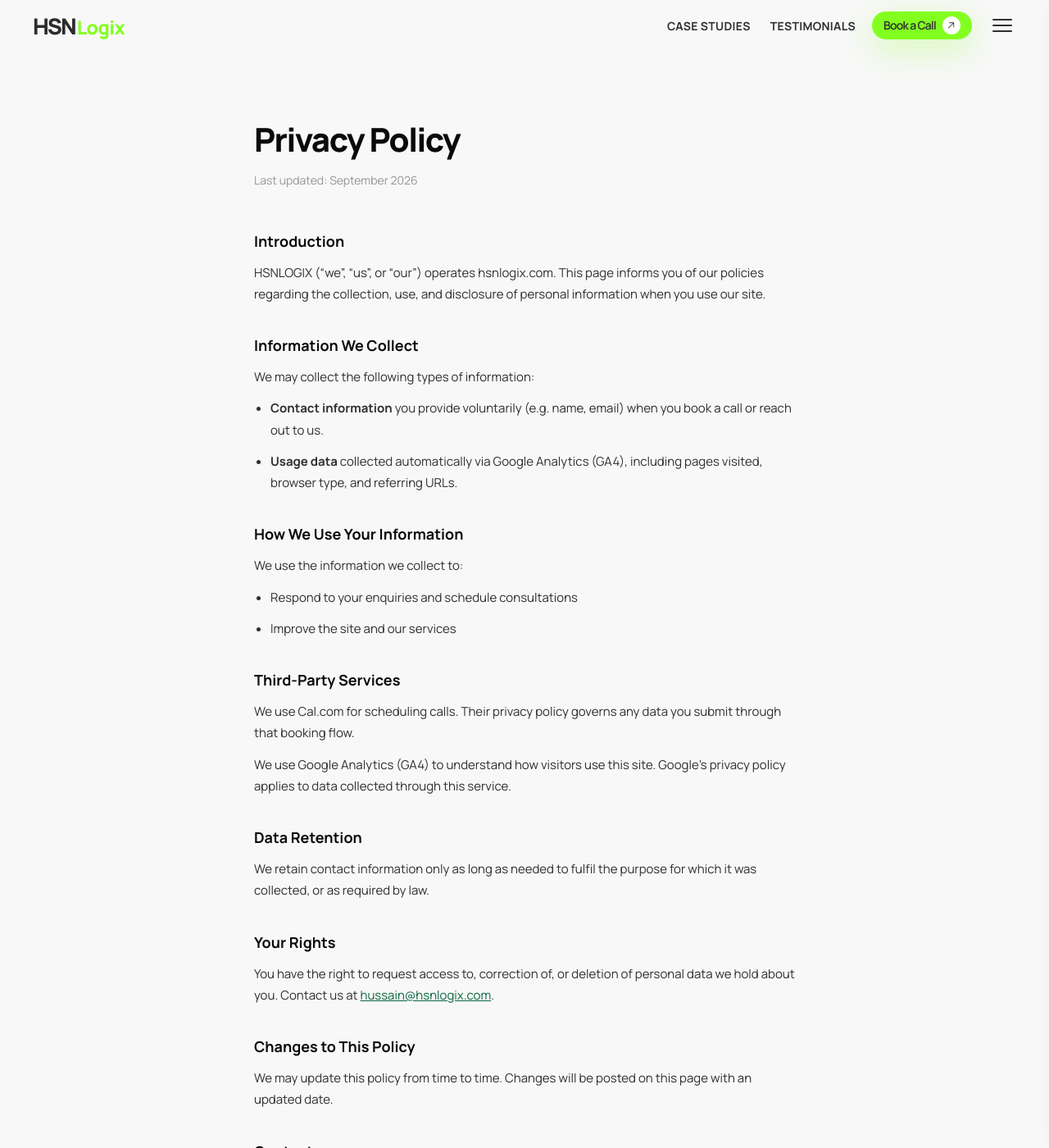
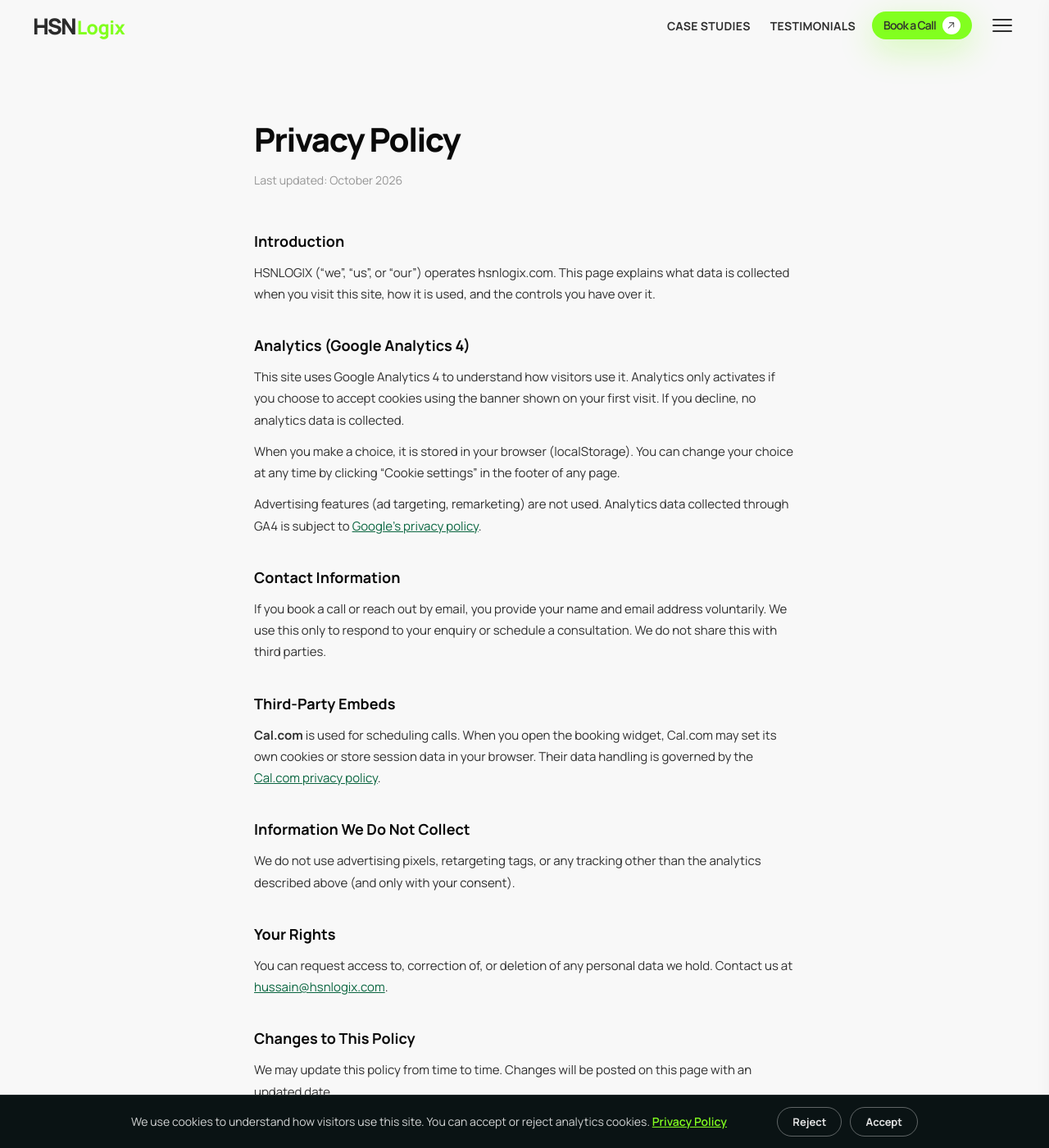
Before and after one commit to gr8ahmad/hsnlogix, a Jekyll site: the page built from privacy-policy.md, in a window 1280 px wide and 1400 px high. Shown: the whole window at 82% size. Built offline with Jekyll 4.4.1, drawn with Linux system fonts in a browser that asks for light colours; a script that is not in the unit is left out.

Commit message:
Phase 16: analytics consent mode v2, staging gate, cookie banner
Analytics include (_includes/analytics.html):
- Centralise GA4 loading into one include used by default.html,
  team-profile.html and index.html (removes three inline snippets)
- Set Consent Mode v2 defaults (all four storage types denied) before
  any gtag('config') call; wait_for_update:500
- Restore returning-visitor choice from localStorage (hsn_consent)
  via gtag('consent','update') before the first pageview
- Gate GA4 script loading behind hostname check: only loads on
  hsnlogix.com / www.hsnlogix.com; staging traffic (gr8ahmad.github.io)
  never reaches the GA4 property

Tracking script (hsnlogix-tracking.js):
- Wrap all event listeners in initTracking(); run immediately if
  hsn_consent === 'granted', otherwise wait for the hsn_consent_update
  custom event dispatched by the banner on Accept
- Removes all console.log calls (clean production build)

Cookie banner (_includes/cookie-consent.html + style-additions.css):
- Fixed bottom bar with dark surface, lime accent, equal-weight Accept
  and Reject buttons (no dark-pattern emphasis)
- Shows only when hsn_consent is not set in localStorage
- On choice: writes localStorage (try/catch), calls
  gtag('consent','update'), dispatches hsn_consent_update custom event,
  hides banner
- role="region" aria-label="Cookie consent", keyboard operable,
  :focus-visible outline, prefers-reduced-motion guard, WCAG AA contrast
- Included in all three layouts/pages

Footer (footer.html): add Cookie settings button in legal bar
(clears hsn_consent, re-shows banner); styled as footer-legal__link

Privacy policy (privacy-policy.md): rewrite to accurately describe
consent-gated analytics, localStorage choice storage, Cookie settings
control, no advertising features, Cal.com embed note with policy link;
remove vague retention language; update date to October 2026

Co-Authored-By: Claude Sonnet 4.6 <noreply@anthropic.com>
Claude-Session: https://claude.ai/code/session_015dfU2K8V8wNbXDRK3bceSx

```diff
--- /dev/null
+++ b/_includes/analytics.html
@@ -0,0 +1,31 @@
+<!-- Analytics: Consent Mode v2 defaults + GA4 (production only) -->
+<script>
+  window.dataLayer = window.dataLayer || [];
+  function gtag(){dataLayer.push(arguments);}
+  gtag('consent','default',{
+    ad_storage:'denied',
+    ad_user_data:'denied',
+    ad_personalization:'denied',
+    analytics_storage:'denied',
+    wait_for_update:500
+  });
+  try {
+    var _hsn_c = localStorage.getItem('hsn_consent');
+    if (_hsn_c === 'granted' || _hsn_c === 'denied') {
+      gtag('consent','update',{
+        analytics_storage: _hsn_c,
+        ad_storage: 'denied',
+        ad_user_data: 'denied',
+        ad_personalization: 'denied'
+      });
+    }
+  } catch(e) {}
+  if (location.hostname === 'hsnlogix.com' || location.hostname === 'www.hsnlogix.com') {
+    var _ga4s = document.createElement('script');
+    _ga4s.async = true;
+    _ga4s.src = 'https://www.googletagmanager.com/gtag/js?id=G-2XBBSKSGBJ';
+    document.head.appendChild(_ga4s);
+    gtag('js', new Date());
+    gtag('config', 'G-2XBBSKSGBJ');
+  }
+</script>
--- /dev/null
+++ b/_includes/cookie-consent.html
@@ -0,0 +1,71 @@
+<!-- Cookie consent banner -->
+<div id="hsn-cookie-banner" class="hsn-cookie-banner" role="region" aria-label="Cookie consent" hidden>
+  <div class="hsn-cookie-banner__inner">
+    <p class="hsn-cookie-banner__text">
+      We use cookies to understand how visitors use this site. You can accept or reject analytics cookies.
+      <a href="{{ '/privacy-policy/' | relative_url }}" class="hsn-cookie-banner__link">Privacy Policy</a>
+    </p>
+    <div class="hsn-cookie-banner__actions">
+      <button type="button" id="hsn-cookie-reject" class="hsn-cookie-banner__btn">Reject</button>
+      <button type="button" id="hsn-cookie-accept" class="hsn-cookie-banner__btn hsn-cookie-banner__btn--accept">Accept</button>
+    </div>
+  </div>
+</div>
+<script>
+(function () {
+  var banner = document.getElementById('hsn-cookie-banner');
+
+  function showBanner() {
+    if (banner) banner.removeAttribute('hidden');
+  }
+
+  function hideBanner() {
+    if (banner) banner.setAttribute('hidden', '');
+  }
+
+  function handleChoice(choice) {
+    try { localStorage.setItem('hsn_consent', choice); } catch(e) {}
+    if (typeof gtag === 'function') {
+      gtag('consent', 'update', {
+        analytics_storage: choice,
+        ad_storage: 'denied',
+        ad_user_data: 'denied',
+        ad_personalization: 'denied'
+      });
+    }
+    document.dispatchEvent(new CustomEvent('hsn_consent_update', {
+      detail: { analytics_storage: choice }
+    }));
+    hideBanner();
+  }
+
+  var savedConsent = null;
+  try { savedConsent = localStorage.getItem('hsn_consent'); } catch(e) {}
+  if (!savedConsent) {
+    showBanner();
+  }
+
+  var acceptBtn = document.getElementById('hsn-cookie-accept');
+  var rejectBtn = document.getElementById('hsn-cookie-reject');
+  if (acceptBtn) acceptBtn.addEventListener('click', function () { handleChoice('granted'); });
+  if (rejectBtn) rejectBtn.addEventListener('click', function () { handleChoice('denied'); });
+
+  var settingsBtn = document.getElementById('hsn-cookie-settings');
+  if (settingsBtn) {
+    settingsBtn.addEventListener('click', function () {
+      try { localStorage.removeItem('hsn_consent'); } catch(e) {}
+      showBanner();
+    });
+  } else {
+    document.addEventListener('DOMContentLoaded', function () {
+      var btn = document.getElementById('hsn-cookie-settings');
+      if (btn) {
+        btn.addEventListener('click', function () {
+          try { localStorage.removeItem('hsn_consent'); } catch(e) {}
+          showBanner();
+        });
+      }
+    });
+  }
+})();
+</script>
--- a/_includes/footer.html
+++ b/_includes/footer.html
@@ -92,6 +92,7 @@
       <div class="footer-legal">
         <a href="{{ '/privacy-policy/' | relative_url }}" class="footer-legal__link">Privacy Policy</a>
         <a href="{{ '/terms-of-service/' | relative_url }}" class="footer-legal__link">Terms of Service</a>
+        <button type="button" id="hsn-cookie-settings" class="footer-legal__link">Cookie settings</button>
       </div>
     </div>
   </div>
--- a/_layouts/default.html
+++ b/_layouts/default.html
@@ -121,6 +114,7 @@
 
 
   {% include footer.html %}
+  {% include cookie-consent.html %}
 
   <script>
 // Off-canvas nav drawer (slides in from the right)
--- a/hsnlogix-tracking.js
+++ b/hsnlogix-tracking.js
@@ -1,17 +1,16 @@
 // ========================================
 // HSNLogix GA4 Event Tracking
-// Add this script before </body> in index.html
 // ========================================
 
 document.addEventListener('DOMContentLoaded', function() {
 
+    function initTracking() {
+
         // ----------------------------------------
         // 1. UPWORK PROFILE CLICKS (Primary Conversion)
         // ----------------------------------------
-    // Tracks ALL links going to your Upwork profile
         document.querySelectorAll('a[href*="upwork.com/freelancers"]').forEach(function(link) {
             link.addEventListener('click', function() {
-            // Determine which section the click came from
                 var location = 'unknown';
                 if (this.closest('.profile-section') || this.closest('.profile-info')) {
                     location = 'header-profile';
@@ -24,8 +23,6 @@ document.addEventListener('DOMContentLoaded', function() {
                     'event_label': location,
                     'link_url': this.href
                 });
-
-            console.log('[HSNLogix Tracking] Upwork click from:', location);
             });
         });
 
@@ -43,8 +40,6 @@ document.addEventListener('DOMContentLoaded', function() {
                     'event_category': 'engagement',
                     'event_label': section + ' - ' + label
                 });
-
-            console.log('[HSNLogix Tracking] CTA click:', section, label);
             });
         });
 
@@ -63,8 +58,6 @@ document.addEventListener('DOMContentLoaded', function() {
                     'event_label': projectName,
                     'project_category': category
                 });
-
-            console.log('[HSNLogix Tracking] Project click:', projectName);
             });
         });
 
@@ -92,8 +85,6 @@ document.addEventListener('DOMContentLoaded', function() {
                     'event_category': 'engagement',
                     'event_label': questionTitle
                 });
-
-            console.log('[HSNLogix Tracking] FAQ click:', questionTitle);
             });
         });
 
@@ -129,7 +120,6 @@ document.addEventListener('DOMContentLoaded', function() {
                         'event_label': mark + '%',
                         'value': mark
                     });
-                console.log('[HSNLogix Tracking] Scroll depth:', mark + '%');
                 }
             });
         });
@@ -145,6 +135,19 @@ document.addEventListener('DOMContentLoaded', function() {
                 });
             });
         });
+    }
 
-    console.log('[HSNLogix Tracking] GA4 event tracking initialized.');
+    var granted = false;
+    try { granted = localStorage.getItem('hsn_consent') === 'granted'; } catch(e) {}
+
+    if (granted) {
+        initTracking();
+    } else {
+        document.addEventListener('hsn_consent_update', function handler(e) {
+            if (e.detail && e.detail.analytics_storage === 'granted') {
+                document.removeEventListener('hsn_consent_update', handler);
+                initTracking();
+            }
         });
+    }
+});
--- a/privacy-policy.md
+++ b/privacy-policy.md
@@ -20,39 +20,35 @@ date: 2026-09-29
 
 # Privacy Policy
 
-<p class="legal-date">Last updated: September 2026</p>
+<p class="legal-date">Last updated: October 2026</p>
 
 ## Introduction
 
-HSNLOGIX ("we", "us", or "our") operates hsnlogix.com. This page informs you of our policies regarding the collection, use, and disclosure of personal information when you use our site.
+HSNLOGIX ("we", "us", or "our") operates hsnlogix.com. This page explains what data is collected when you visit this site, how it is used, and the controls you have over it.
 
-## Information We Collect
+## Analytics (Google Analytics 4)
 
-We may collect the following types of information:
+This site uses Google Analytics 4 to understand how visitors use it. Analytics only activates if you choose to accept cookies using the banner shown on your first visit. If you decline, no analytics data is collected.
 
-- **Contact information** you provide voluntarily (e.g. name, email) when you book a call or reach out to us.
-- **Usage data** collected automatically via Google Analytics (GA4), including pages visited, browser type, and referring URLs.
+When you make a choice, it is stored in your browser (localStorage). You can change your choice at any time by clicking "Cookie settings" in the footer of any page.
 
-## How We Use Your Information
+Advertising features (ad targeting, remarketing) are not used. Analytics data collected through GA4 is subject to [Google's privacy policy](https://policies.google.com/privacy).
 
-We use the information we collect to:
+## Contact Information
 
-- Respond to your enquiries and schedule consultations
-- Improve the site and our services
+If you book a call or reach out by email, you provide your name and email address voluntarily. We use this only to respond to your enquiry or schedule a consultation. We do not share this with third parties.
 
-## Third-Party Services
+## Third-Party Embeds
 
-We use Cal.com for scheduling calls. Their privacy policy governs any data you submit through that booking flow.
+**Cal.com** is used for scheduling calls. When you open the booking widget, Cal.com may set its own cookies or store session data in your browser. Their data handling is governed by the [Cal.com privacy policy](https://cal.com/privacy).
 
-We use Google Analytics (GA4) to understand how visitors use this site. Google's privacy policy applies to data collected through this service.
+## Information We Do Not Collect
 
-## Data Retention
-
-We retain contact information only as long as needed to fulfil the purpose for which it was collected, or as required by law.
+We do not use advertising pixels, retargeting tags, or any tracking other than the analytics described above (and only with your consent).
 
 ## Your Rights
 
-You have the right to request access to, correction of, or deletion of personal data we hold about you. Contact us at [hussain@hsnlogix.com](mailto:hussain@hsnlogix.com).
+You can request access to, correction of, or deletion of any personal data we hold. Contact us at [hussain@hsnlogix.com](mailto:hussain@hsnlogix.com).
 
 ## Changes to This Policy
 
--- a/style-additions.css
+++ b/style-additions.css
@@ -1347,3 +1347,85 @@ button.faq-trigger {
 .footer-contact__link:hover img {
   opacity: 1;
 }
+
+/* ── Cookie consent banner ── */
+.hsn-cookie-banner {
+  position: fixed;
+  bottom: 0;
+  left: 0;
+  right: 0;
+  z-index: 9999;
+  background: var(--bg-lifted, #0A1314);
+  border-top: 1px solid rgba(255,255,255,0.1);
+  padding: 14px 24px;
+  box-sizing: border-box;
+}
+.hsn-cookie-banner__inner {
+  max-width: 960px;
+  margin: 0 auto;
+  display: flex;
+  align-items: center;
+  gap: 20px;
+  flex-wrap: wrap;
+}
+.hsn-cookie-banner__text {
+  flex: 1 1 280px;
+  font-family: 'Manrope', sans-serif;
+  font-size: 14px;
+  line-height: 1.6;
+  color: rgba(255,255,255,0.82);
+  margin: 0;
+}
+.hsn-cookie-banner__link {
+  color: var(--accent, #82FF1F);
+  text-decoration: underline;
+  font-weight: 600;
+  white-space: nowrap;
+}
+.hsn-cookie-banner__actions {
+  display: flex;
+  gap: 10px;
+  flex-shrink: 0;
+}
+.hsn-cookie-banner__btn {
+  font-family: 'Manrope', sans-serif;
+  font-size: 13px;
+  font-weight: 700;
+  padding: 8px 18px;
+  border-radius: 100px;
+  border: 1.5px solid rgba(255,255,255,0.35);
+  background: transparent;
+  color: rgba(255,255,255,0.88);
+  cursor: pointer;
+  transition: background 0.18s ease, border-color 0.18s ease, color 0.18s ease;
+}
+@media (prefers-reduced-motion: reduce) {
+  .hsn-cookie-banner__btn { transition: none; }
+}
+.hsn-cookie-banner__btn:hover {
+  border-color: rgba(255,255,255,0.7);
+  background: rgba(255,255,255,0.08);
+}
+.hsn-cookie-banner__btn--accept:hover {
+  border-color: var(--accent, #82FF1F);
+  color: var(--accent, #82FF1F);
+}
+.hsn-cookie-banner__btn:focus-visible {
+  outline: 2px solid var(--accent, #82FF1F);
+  outline-offset: 2px;
+}
+@media (max-width: 560px) {
+  .hsn-cookie-banner { padding: 14px 16px; }
+  .hsn-cookie-banner__inner { gap: 12px; }
+  .hsn-cookie-banner__actions { width: 100%; }
+  .hsn-cookie-banner__btn { flex: 1; text-align: center; }
+}
+
+/* Footer "Cookie settings" button — inherits .footer-legal__link styles */
+button.footer-legal__link {
+  background: none;
+  border: none;
+  padding: 0;
+  font: inherit;
+  cursor: pointer;
+}
```
Also changed, not shown: other parts of _layouts/default.html (+1 -8 lines), other parts of privacy-policy.md (+1 -1 lines), _layouts/team-profile.html (+2 -8 lines), index.html (+2 -10 lines). Lines whose indentation alone changed are shown as unchanged.
